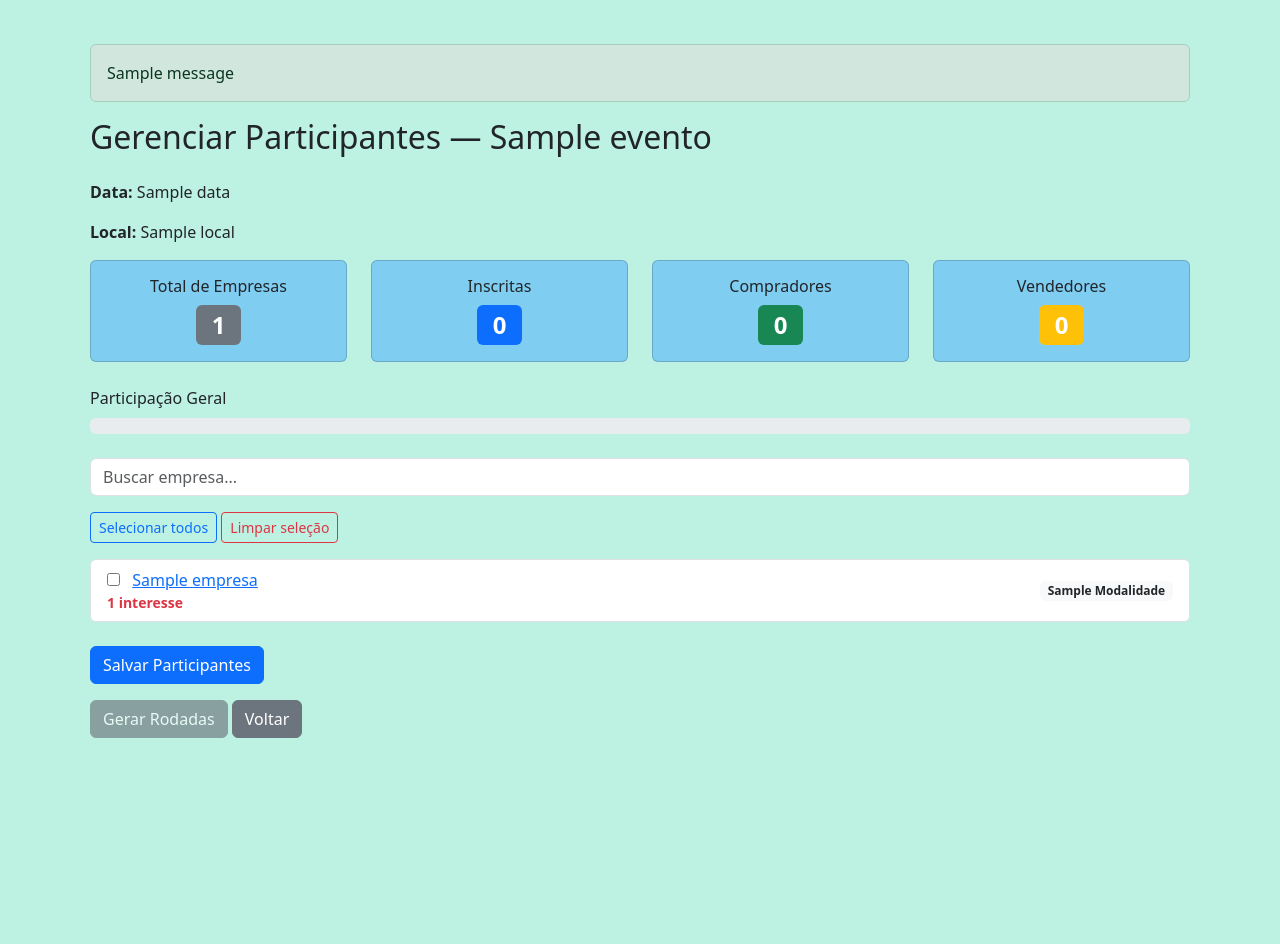
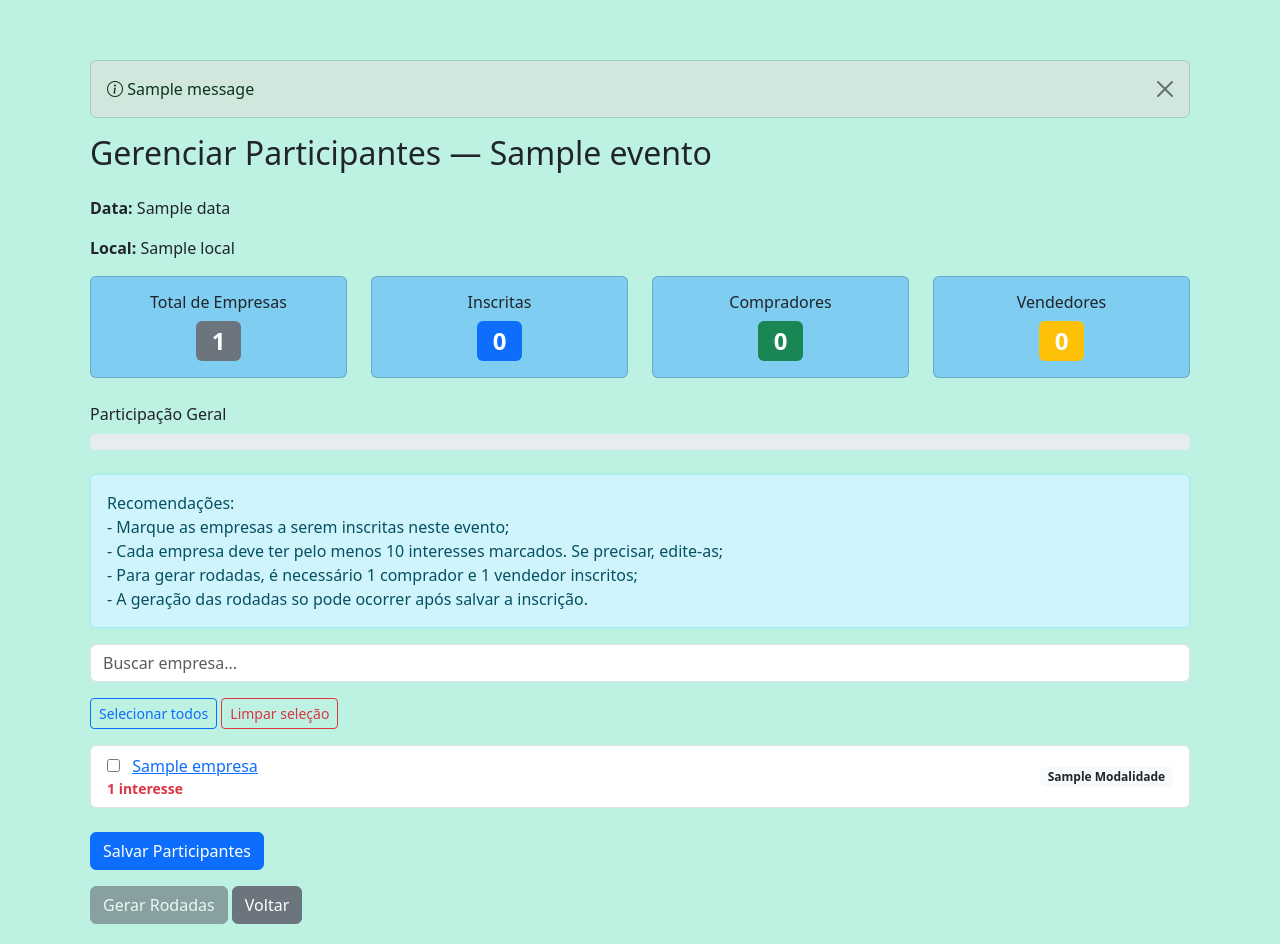
Before and after one commit to elbgq/rodanegocio, a Django app: template core/templates/core/evento_participantes.html in a window 1280 px wide. Shown: the part 96-1040 px from the top of the page. Before the commit the page ends 834 px from the top, so only its background shows below. Run offline with Django 5.2, Linux system fonts and the light colour scheme; the template is opened without the code that fills it: most values are stand-ins (such as "Sample title", 1, 10 or a date in 2020); one stand-in notice (Sample message) is shown.

Commit message:
Alteração no template evento_participantes

```diff
--- a/core/templates/core/evento_participantes.html
+++ b/core/templates/core/evento_participantes.html
@@ -3,11 +3,14 @@
 {% block content %}
 
 {% if messages %}
-    {% for message in messages %}
-        <div class="alert alert-{{ message.tags }}">
-            {{ message }}
-        </div>
-    {% endfor %}
+    <div class="mt-3">
+        {% for message in messages %}
+            <div class="alert alert-{{ message.tags }} alert-dismissible fade show" role="alert">
+                <i class="bi bi-info-circle"></i> {{ message }}
+                <button type="button" class="btn-close" data-bs-dismiss="alert" aria-label="Close"></button>
+            </div>
+        {% endfor %}
+    </div>
 {% endif %}
 
 <h2 class="mb-4">Gerenciar Participantes — {{ evento.nome }}</h2>
@@ -63,6 +66,14 @@
             {{ percentual }}%
         </div>
     </div>
+</div>
+<!-- Alertas -->
+<div class="alert alert-info">
+    <p style="margin: 0;">Recomendações:</p>
+    <p style="margin: 0;">- Marque as empresas a serem inscritas neste evento;</p>
+    <p style="margin: 0;">- Cada empresa deve ter pelo menos 10 interesses marcados. Se precisar, edite-as;</p>
+    <p style="margin: 0;">- Para gerar rodadas, é necessário 1 comprador e 1 vendedor inscritos;</p>
+    <p style="margin: 0;">- A geração das rodadas so pode ocorrer após salvar a inscrição.</p>
 </div>
 
 <!-- Busca -->
--- a/core/views.py
+++ b/core/views.py
@@ -774,6 +774,7 @@ def evento_participantes(request, evento_id):
     # ==============================
 
     # 1. Empresas cadastradas mas não inscritas
+    '''
     if total_inscritas < total_empresas:
         messages.warning(
             request,
@@ -785,6 +786,7 @@ def evento_participantes(request, evento_id):
             request,
             "Para gerar rodadas, é necessário ter pelo menos 1 comprador e 1 vendedor inscritos."
         )
+        '''
     # ============================
     # PROCESSAMENTO DO FORMULÁRIO
     # ============================
```
